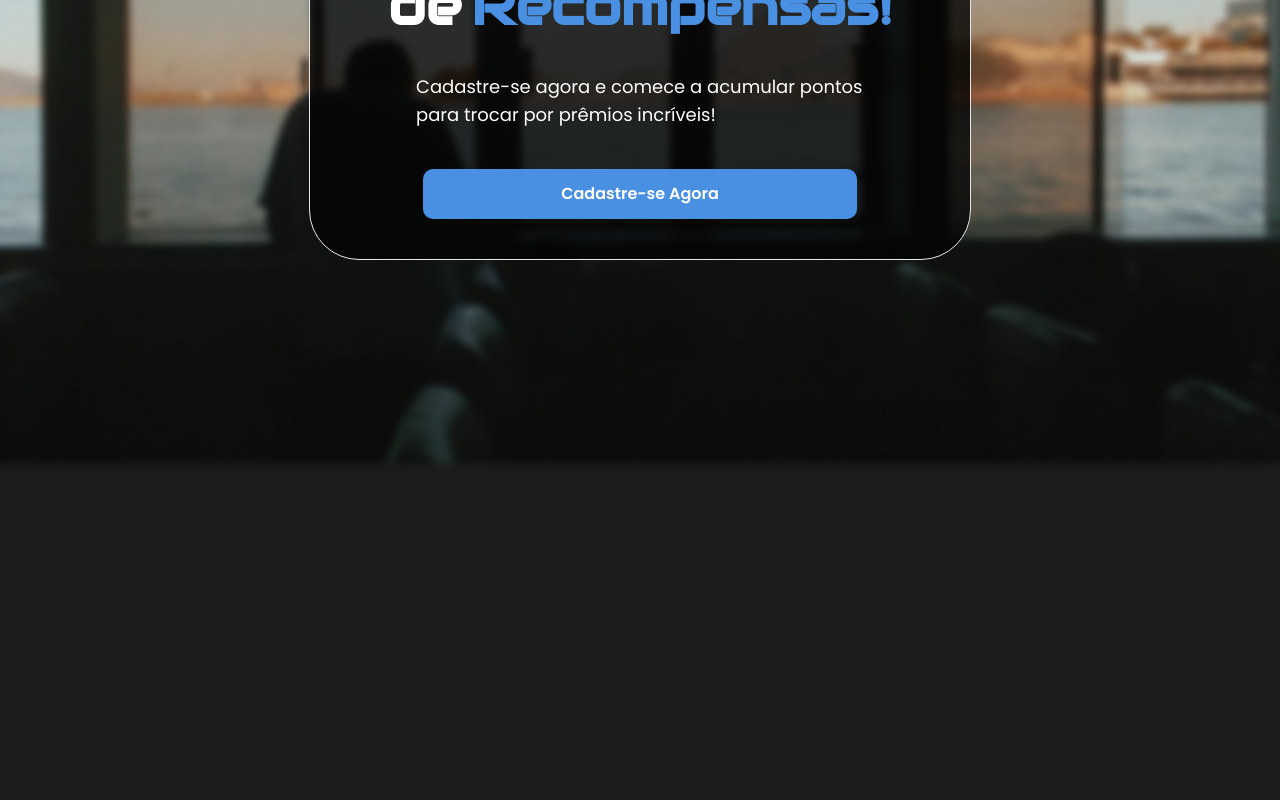
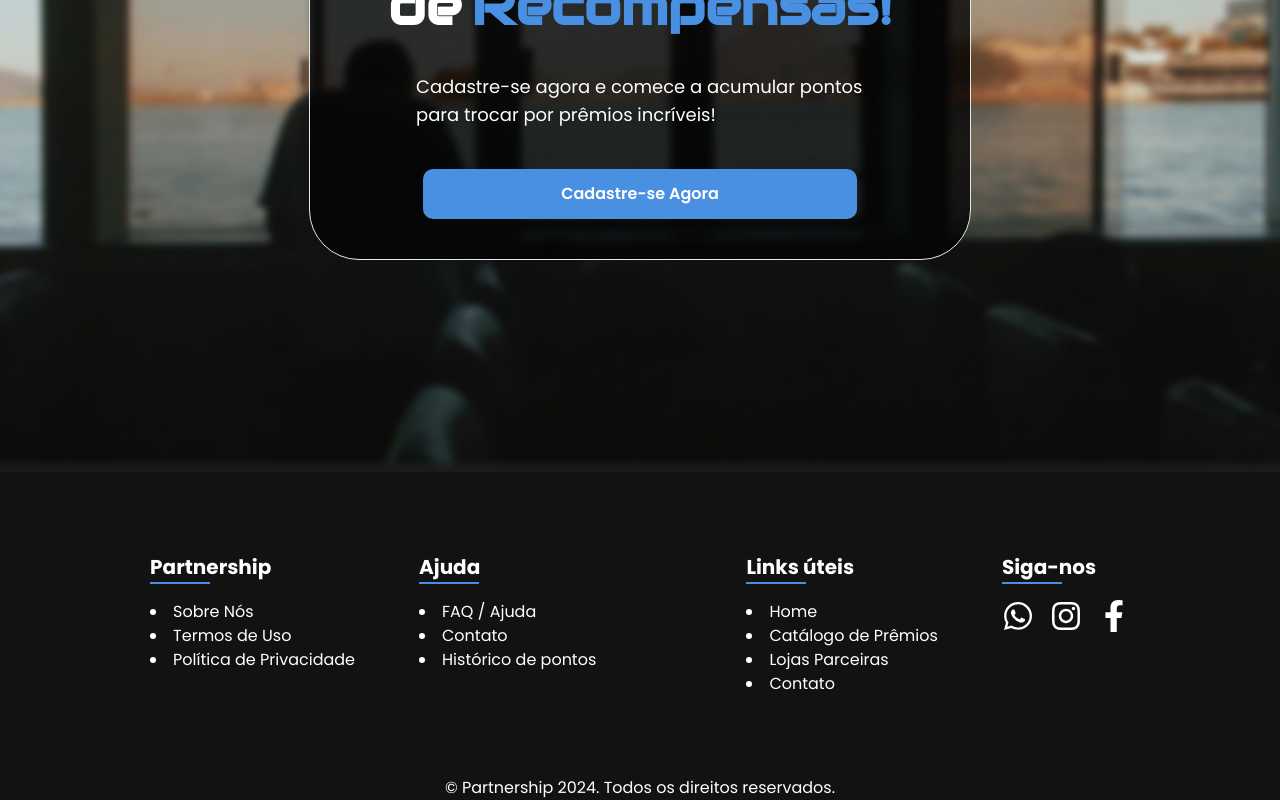
Before and after one commit to petersonfernandocouto/Plugowtech, a Next.js app: page / in a window 1280 px wide. Shown: the part 2352-3152 px from the top of the page. Before the commit the page ends 2824 px from the top, so only its background shows below. Built offline with nearby package versions, Linux system fonts and the light colour scheme.

Commit message:
Estilização Footer

```diff
--- /dev/null
+++ b/Componentes/Footer.tsx
@@ -0,0 +1,124 @@
+import React from 'react'
+import { FaInstagram, FaWhatsapp } from "react-icons/fa6";
+import { FaFacebookF } from "react-icons/fa";
+import Link from "next/link";
+
+const Footer = () => {
+
+
+  return (
+
+    <div className='bg-[#121212]'>
+
+    <div className='lg:flex lg:justify-evenly pt-10 lg:pt-20 '>
+
+        <div className='flex  gap-16'>
+
+            <div className='pl-5 lg:pl-0'>
+
+                <h1 className='text-[20px] font-bold border-b-2 border-b-[#4A90E2] w-[60px]'>Partnership</h1>
+
+                <div className='mt-4'>
+                    <ul className="list-disc list-inside">
+                        <li><Link className="hover:text-gray-300 transition-colors duration-300" href="/">Sobre Nós</Link></li>
+                        <li><Link className="hover:text-gray-300 transition-colors duration-300" href="/">Termos de Uso</Link></li>
+                        <li><Link className="hover:text-gray-300 transition-colors duration-300" href="/">Política de Privacidade</Link></li>
+                    </ul>
+                </div>
+
+
+            </div>
+
+
+
+            <div>
+
+                <h1 className='text-[20px] font-bold border-b-2 border-b-[#4A90E2] w-[60px]'>Ajuda</h1>
+
+                <div className='mt-4'>
+                    <ul className="list-disc list-inside">
+                        <li><Link className="hover:text-gray-300 transition-colors duration-300" href="/">FAQ / Ajuda</Link></li>
+                        <li><Link className="hover:text-gray-300 transition-colors duration-300" href="/">Contato</Link></li>
+                        <li><Link className="hover:text-gray-300 transition-colors duration-300" href="/">Histórico de pontos</Link></li>
+                    </ul>
+                </div>
+
+            </div>
+        </div>
+
+        <div className='flex gap-16 mt-10 lg:mt-0'>
+
+            <div className='pl-5 lg:pl-0'>
+
+                <h1 className='text-[20px] font-bold border-b-2 border-b-[#4A90E2] w-[60px] whitespace-nowrap'>Links úteis</h1>
+
+
+                <div className='mt-4'>
+                    <ul className="list-disc list-inside">
+                        <li><Link className="hover:text-gray-300 transition-colors duration-300" href="/">Home</Link></li>
+                        <li><Link className="hover:text-gray-300 transition-colors duration-300" href="/">Catálogo de Prêmios</Link></li>
+                        <li><Link className="hover:text-gray-300 transition-colors duration-300" href="/">Lojas Parceiras</Link></li>
+                        <li><Link className="hover:text-gray-300 transition-colors duration-300" href="/">Contato</Link></li>
+                    </ul>
+                </div>
+
+
+            </div>
+
+
+
+            <div>
+
+                <h1 className='text-[20px] font-bold border-b-2 border-b-[#4A90E2] w-[60px] whitespace-nowrap'>Siga-nos</h1>
+
+                <div>
+                <ul className="flex gap-4 mt-4">
+
+                        <a
+                            href=""
+                            target="_blank"
+                            rel="noopener noreferrer"
+                        >
+                            <li>
+                            <FaWhatsapp size={32} className="hover:text-[#0bfc03]" />
+                            </li>
+                        </a>
+                        <a
+                            href=""
+                            target="_blank"
+                            rel="noopener noreferrer"
+                        >
+                            <li>
+                            <FaInstagram size={32} className="hover:text-[#FE0F8B]" />
+                            </li>
+                        </a>
+
+                        <a
+                            href=""
+                            target="_blank"
+                            rel="noopener noreferrer"
+                        >
+                            <li>
+                            <FaFacebookF size={32} className="hover:text-[#4A90E2]" />
+                            </li>
+                        </a>
+                        </ul>
+                </div>
+
+            </div>
+
+        </div>
+
+
+
+
+
+    </div>
+
+    <h1 className='text-center mt-20'>© Partnership 2024. Todos os direitos reservados.</h1>
+    </div>
+
+  )
+}
+
+export default Footer
--- a/src/app/page.tsx
+++ b/src/app/page.tsx
@@ -5,6 +5,7 @@ import Premios from "../../Componentes/Premios";
 import Points from "../../Componentes/Points";
 import PointsMobile from "../../Componentes/PointsMobile";
 import Invitation from "../../Componentes/Invitation";
+import Footer from "../../Componentes/Footer";
 
 export default function Home() {
   return (
@@ -43,6 +44,12 @@ export default function Home() {
 
       </div>
 
+      <div>
+
+        <Footer />
+
+      </div>
+
 
 
 
```
